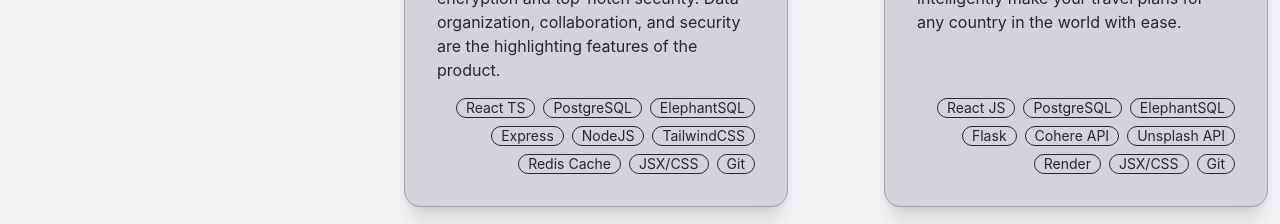
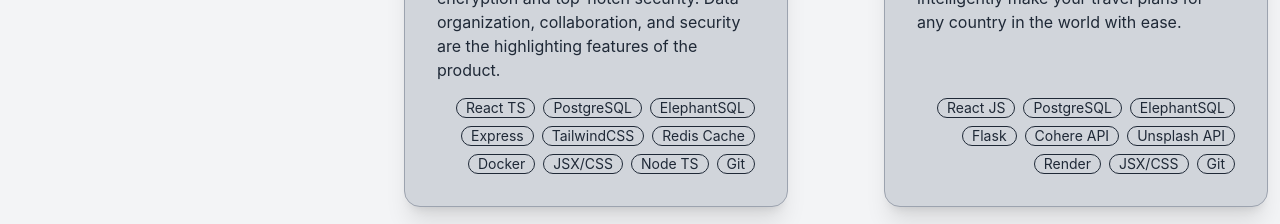
Before and after one commit to AbhinavGupta2002/Personal_Website_2, a React (Create React App) app: page / in a window 1280 px wide. Shown: the part 2860-3084 px from the top of the page. Built offline with nearby package versions, Linux system fonts and the light colour scheme.

Commit message:
minor update to projects

```diff
--- a/src/FeaturedProjects.js
+++ b/src/FeaturedProjects.js
@@ -50,7 +50,7 @@ export const FeaturedProjects = () => {
             isRounded: true,
             title: 'KeyHaven',
             body: 'A password manager with advanced encryption and top-notch security. Data organization, collaboration, and security are the highlighting features of the product.',
-            tags: ['React TS', 'PostgreSQL', 'ElephantSQL', 'Express', 'NodeJS', 'TailwindCSS', 'Redis Cache', 'JSX/CSS', 'Git'],
+            tags: ['React TS', 'PostgreSQL', 'ElephantSQL', 'Express', 'TailwindCSS', 'Redis Cache', 'Docker', 'JSX/CSS', 'Node TS', 'Git'],
             links: [
                 {
                     logo: <BsGithub className='hover:text-blue-600 cursor-pointer transition-colors duration-200'/>,
```
